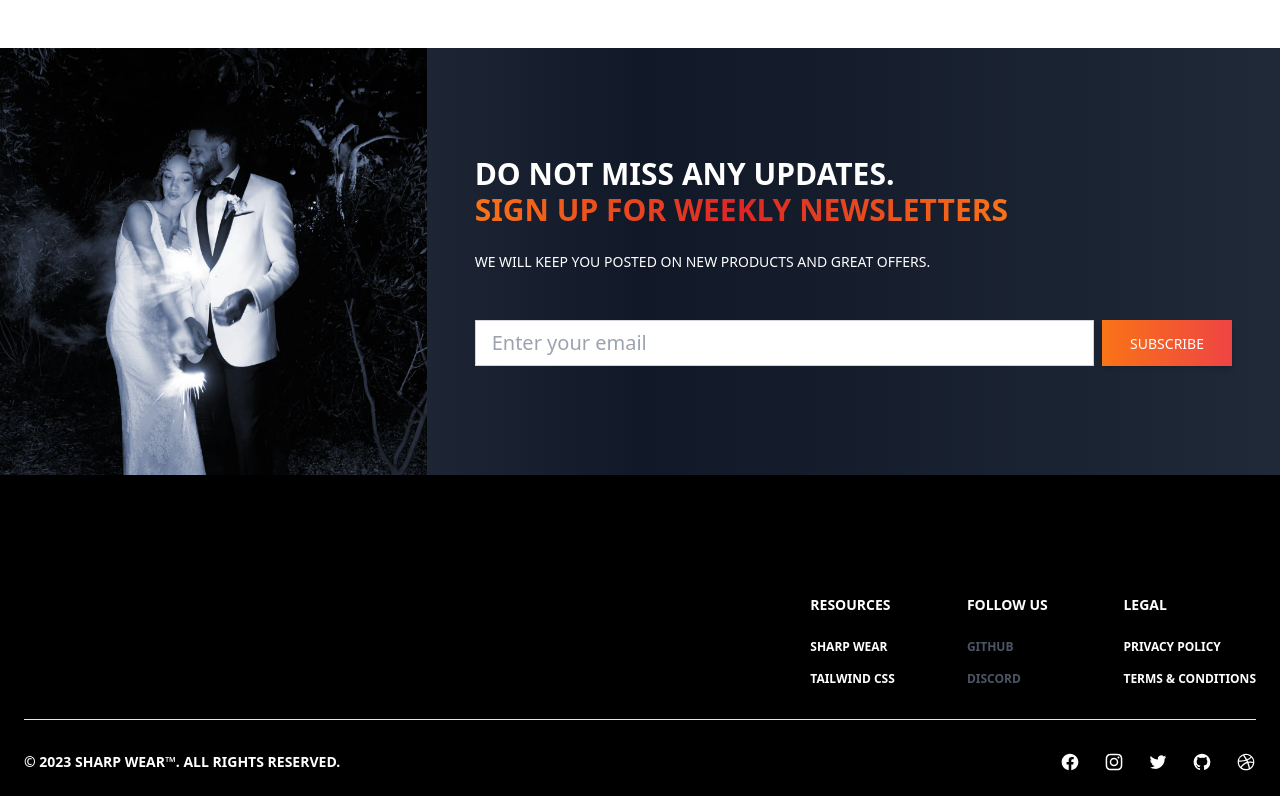
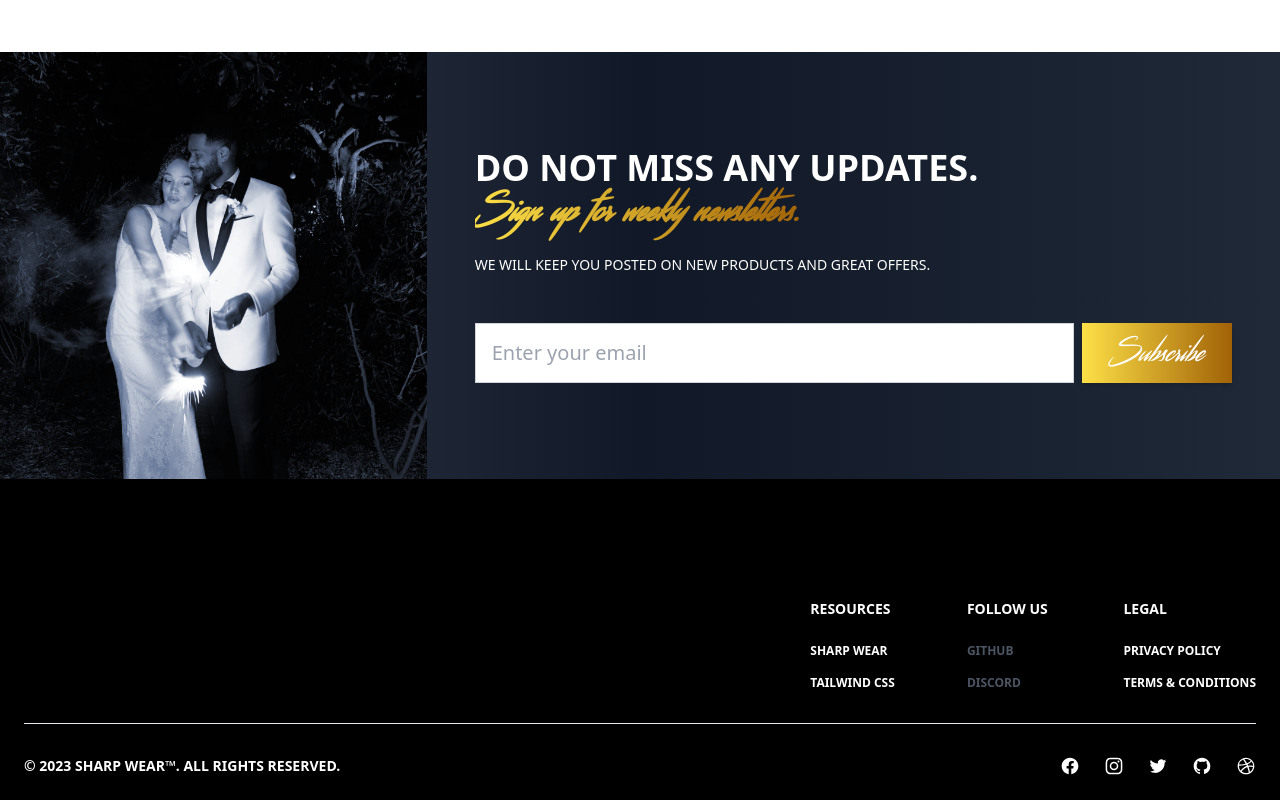
Before and after one commit to jwinbush/eyewear2023, a React (Create React App) app: page / in a window 1280 px wide. Shown: the part 1476-2276 px from the top of the page. Built offline with nearby package versions, Linux system fonts and the light colour scheme.

Commit message:
Updating footer 👣

```diff
--- a/src/components/header/Header.js
+++ b/src/components/header/Header.js
@@ -242,7 +242,7 @@ const Header = () => {
       </div>
       <div id="mainNav" className="px-4 lg:px-10 relative lg:flex w-full items-center lg:justify-start bg-black py-2 text-white shadow-lg lg:flex-wrap justify-center border-b border-gray-700">
         <section className="justify-between flex">
-          <div className=" text-2xl py-1 font-Streamster normal-case text-transparent bg-clip-text bg-gradient-to-r from-yellow-300 to-yellow-700" id="logo">
+          <div className="  text-2xl lg:text-3xl py-1 font-Streamster normal-case text-transparent bg-clip-text bg-gradient-to-r from-yellow-300 to-yellow-700" id="logo">
             <Link to="/" onClick={refreshPage}>
               SharpWear
             </Link>
--- a/src/pages/Home.js
+++ b/src/pages/Home.js
@@ -197,10 +197,13 @@ function Home() {
             style={{ backgroundImage: `url(${slides[currentIndex].url})` }}
             className="font-Streamster normal-case w-full h-full bg-top bg-cover duration-75 text-center tracking-wider"
           >
-            <h1 id="mainText"  className=" pt-[250px] lg:pt-[670px] mb-2	font-extrabold text-5xl lg:text-8xl text-transparent bg-clip-text bg-gradient-to-r from-yellow-300 to-yellow-700">
+            <h1
+              id="mainText"
+              className=" pt-[250px] lg:pt-[670px] mb-2	font-extrabold text-5xl lg:text-8xl text-transparent bg-clip-text bg-gradient-to-r from-yellow-300 to-yellow-700"
+            >
               Style that suits you
             </h1>
-            <p  className="text-xl font-extrabold text-transparent bg-clip-text bg-gradient-to-r from-yellow-300 to-yellow-700 lg:text-3xl ">
+            <p className="text-xl font-extrabold text-transparent bg-clip-text bg-gradient-to-r from-yellow-300 to-yellow-700 lg:text-3xl ">
               Tuxedos and suits, for rent and for keeps.
             </p>
           </div>
@@ -454,11 +457,11 @@ function Home() {
             </div>
             <div className="grow-0 shrink-0 basis-auto w-full lg:w-6/12 xl:w-8/12">
               <div className="px-6 py-12 md:px-12">
-                <h2 className="text-3xl font-bold mb-6">
+                <h2 className="text-3xl lg:text-4xl font-bold mb-6">
                   Do not miss any updates.
                   <br />
-                  <span className="text-transparent bg-clip-text bg-gradient-to-r from-orange-500 via-red-600 to-orange-500">
-                    SIGN UP FOR WEEKLY NEWSLETTERS
+                  <span className="normal-case font-Streamster text-transparent bg-clip-text bg-gradient-to-r from-yellow-300 to-yellow-700">
+                    Sign up for weekly newsletters.
                   </span>
                 </h2>
                 <p className="text-white mb-12">
@@ -472,7 +475,7 @@ function Home() {
                   />
                   <button
                     type="submit"
-                    className="inline-block px-7 py-3 bg-gradient-to-r from-orange-500 to-red-500 text-white font-medium text-sm leading-snug uppercase  shadow-md hover:bg-red-600 hover:shadow-lg focus:bg-blue-700 focus:shadow-lg focus:outline-none focus:ring-0 active:bg-blue-800 active:shadow-lg transition duration-150 ease-in-out"
+                    className="normal-case lg:text-3xl font-Streamster inline-block px-7 py-3 bg-gradient-to-r from-yellow-300 to-yellow-700  text-white font-medium text-xl leading-snug  shadow-md hover:bg-red-600 hover:shadow-lg focus:bg-blue-700 focus:shadow-lg focus:outline-none focus:ring-0 active:bg-blue-800 active:shadow-lg transition duration-150 ease-in-out"
                     data-mdb-ripple="true"
                     data-mdb-ripple-color="light"
                   >
--- a/src/pages/suits-tuxedos/Business.js
+++ b/src/pages/suits-tuxedos/Business.js
@@ -276,7 +276,6 @@ function Business() {
         </svg>
       </button>
 
-      {/* <!-- Explanation --> */}
       <div className="container mt-4 text-center text-neutral-800 dark:text-neutral-200"></div>
       {/* <!-- Section: Design Block --> */}
       <section className=" text-white text-center lg:text-left">
@@ -291,11 +290,11 @@ function Business() {
             </div>
             <div className="grow-0 shrink-0 basis-auto w-full lg:w-6/12 xl:w-8/12">
               <div className="px-6 py-12 md:px-12">
-                <h2 className="text-3xl font-bold mb-6">
+                <h2 className="text-3xl lg:text-4xl font-bold mb-6">
                   Do not miss any updates.
                   <br />
-                  <span className="text-transparent bg-clip-text bg-gradient-to-r from-orange-500 via-red-600 to-orange-500">
-                    SIGN UP FOR WEEKLY NEWSLETTERS
+                  <span className="normal-case font-Streamster text-transparent bg-clip-text bg-gradient-to-r from-yellow-300 to-yellow-700">
+                    Sign up for weekly newsletters.
                   </span>
                 </h2>
                 <p className="text-white mb-12">
@@ -309,7 +308,7 @@ function Business() {
                   />
                   <button
                     type="submit"
-                    className="inline-block px-7 py-3 bg-gradient-to-r from-orange-500 to-red-500 text-white font-medium text-sm leading-snug uppercase  shadow-md hover:bg-red-600 hover:shadow-lg focus:bg-blue-700 focus:shadow-lg focus:outline-none focus:ring-0 active:bg-blue-800 active:shadow-lg transition duration-150 ease-in-out"
+                    className="normal-case lg:text-3xl font-Streamster inline-block px-7 py-3 bg-gradient-to-r from-yellow-300 to-yellow-700  text-white font-medium text-xl leading-snug  shadow-md hover:bg-red-600 hover:shadow-lg focus:bg-blue-700 focus:shadow-lg focus:outline-none focus:ring-0 active:bg-blue-800 active:shadow-lg transition duration-150 ease-in-out"
                     data-mdb-ripple="true"
                     data-mdb-ripple-color="light"
                   >
--- a/src/pages/suits-tuxedos/FormalEvents.js
+++ b/src/pages/suits-tuxedos/FormalEvents.js
@@ -291,11 +291,11 @@ function FormalEvents() {
             </div>
             <div className="grow-0 shrink-0 basis-auto w-full lg:w-6/12 xl:w-8/12">
               <div className="px-6 py-12 md:px-12">
-                <h2 className="text-3xl font-bold mb-6">
+                <h2 className="text-3xl lg:text-4xl font-bold mb-6">
                   Do not miss any updates.
                   <br />
-                  <span className="text-transparent bg-clip-text bg-gradient-to-r from-orange-500 via-red-600 to-orange-500">
-                    SIGN UP FOR WEEKLY NEWSLETTERS
+                  <span className="normal-case font-Streamster text-transparent bg-clip-text bg-gradient-to-r from-yellow-300 to-yellow-700">
+                    Sign up for weekly newsletters.
                   </span>
                 </h2>
                 <p className="text-white mb-12">
@@ -309,7 +309,7 @@ function FormalEvents() {
                   />
                   <button
                     type="submit"
-                    className="inline-block px-7 py-3 bg-gradient-to-r from-orange-500 to-red-500 text-white font-medium text-sm leading-snug uppercase  shadow-md hover:bg-red-600 hover:shadow-lg focus:bg-blue-700 focus:shadow-lg focus:outline-none focus:ring-0 active:bg-blue-800 active:shadow-lg transition duration-150 ease-in-out"
+                    className="normal-case lg:text-3xl font-Streamster inline-block px-7 py-3 bg-gradient-to-r from-yellow-300 to-yellow-700  text-white font-medium text-xl leading-snug  shadow-md hover:bg-red-600 hover:shadow-lg focus:bg-blue-700 focus:shadow-lg focus:outline-none focus:ring-0 active:bg-blue-800 active:shadow-lg transition duration-150 ease-in-out"
                     data-mdb-ripple="true"
                     data-mdb-ripple-color="light"
                   >
--- a/src/pages/suits-tuxedos/NewArrivals.js
+++ b/src/pages/suits-tuxedos/NewArrivals.js
@@ -291,11 +291,11 @@ function NewArrivals() {
             </div>
             <div className="grow-0 shrink-0 basis-auto w-full lg:w-6/12 xl:w-8/12">
               <div className="px-6 py-12 md:px-12">
-                <h2 className="text-3xl font-bold mb-6">
+                <h2 className="text-3xl lg:text-4xl font-bold mb-6">
                   Do not miss any updates.
                   <br />
-                  <span className="text-transparent bg-clip-text bg-gradient-to-r from-orange-500 via-red-600 to-orange-500">
-                    SIGN UP FOR WEEKLY NEWSLETTERS
+                  <span className="normal-case font-Streamster text-transparent bg-clip-text bg-gradient-to-r from-yellow-300 to-yellow-700">
+                    Sign up for weekly newsletters.
                   </span>
                 </h2>
                 <p className="text-white mb-12">
@@ -309,7 +309,7 @@ function NewArrivals() {
                   />
                   <button
                     type="submit"
-                    className="inline-block px-7 py-3 bg-gradient-to-r from-orange-500 to-red-500 text-white font-medium text-sm leading-snug uppercase  shadow-md hover:bg-red-600 hover:shadow-lg focus:bg-blue-700 focus:shadow-lg focus:outline-none focus:ring-0 active:bg-blue-800 active:shadow-lg transition duration-150 ease-in-out"
+                    className="normal-case lg:text-3xl font-Streamster inline-block px-7 py-3 bg-gradient-to-r from-yellow-300 to-yellow-700  text-white font-medium text-xl leading-snug  shadow-md hover:bg-red-600 hover:shadow-lg focus:bg-blue-700 focus:shadow-lg focus:outline-none focus:ring-0 active:bg-blue-800 active:shadow-lg transition duration-150 ease-in-out"
                     data-mdb-ripple="true"
                     data-mdb-ripple-color="light"
                   >
--- a/src/pages/suits-tuxedos/Tuxedos.js
+++ b/src/pages/suits-tuxedos/Tuxedos.js
@@ -291,11 +291,11 @@ function Tuxedos() {
             </div>
             <div className="grow-0 shrink-0 basis-auto w-full lg:w-6/12 xl:w-8/12">
               <div className="px-6 py-12 md:px-12">
-                <h2 className="text-3xl font-bold mb-6">
+                <h2 className="text-3xl lg:text-4xl font-bold mb-6">
                   Do not miss any updates.
                   <br />
-                  <span className="text-transparent bg-clip-text bg-gradient-to-r from-orange-500 via-red-600 to-orange-500">
-                    SIGN UP FOR WEEKLY NEWSLETTERS
+                  <span className="normal-case font-Streamster text-transparent bg-clip-text bg-gradient-to-r from-yellow-300 to-yellow-700">
+                    Sign up for weekly newsletters.
                   </span>
                 </h2>
                 <p className="text-white mb-12">
@@ -309,7 +309,7 @@ function Tuxedos() {
                   />
                   <button
                     type="submit"
-                    className="inline-block px-7 py-3 bg-gradient-to-r from-orange-500 to-red-500 text-white font-medium text-sm leading-snug uppercase  shadow-md hover:bg-red-600 hover:shadow-lg focus:bg-blue-700 focus:shadow-lg focus:outline-none focus:ring-0 active:bg-blue-800 active:shadow-lg transition duration-150 ease-in-out"
+                    className="normal-case lg:text-3xl font-Streamster inline-block px-7 py-3 bg-gradient-to-r from-yellow-300 to-yellow-700  text-white font-medium text-xl leading-snug  shadow-md hover:bg-red-600 hover:shadow-lg focus:bg-blue-700 focus:shadow-lg focus:outline-none focus:ring-0 active:bg-blue-800 active:shadow-lg transition duration-150 ease-in-out"
                     data-mdb-ripple="true"
                     data-mdb-ripple-color="light"
                   >
--- a/src/pages/suits-tuxedos/Wedding.js
+++ b/src/pages/suits-tuxedos/Wedding.js
@@ -291,11 +291,11 @@ function Wedding() {
             </div>
             <div className="grow-0 shrink-0 basis-auto w-full lg:w-6/12 xl:w-8/12">
               <div className="px-6 py-12 md:px-12">
-                <h2 className="text-3xl font-bold mb-6">
+                <h2 className="text-3xl lg:text-4xl font-bold mb-6">
                   Do not miss any updates.
                   <br />
-                  <span className="text-transparent bg-clip-text bg-gradient-to-r from-orange-500 via-red-600 to-orange-500">
-                    SIGN UP FOR WEEKLY NEWSLETTERS
+                  <span className="normal-case font-Streamster text-transparent bg-clip-text bg-gradient-to-r from-yellow-300 to-yellow-700">
+                    Sign up for weekly newsletters.
                   </span>
                 </h2>
                 <p className="text-white mb-12">
@@ -309,7 +309,7 @@ function Wedding() {
                   />
                   <button
                     type="submit"
-                    className="inline-block px-7 py-3 bg-gradient-to-r from-orange-500 to-red-500 text-white font-medium text-sm leading-snug uppercase  shadow-md hover:bg-red-600 hover:shadow-lg focus:bg-blue-700 focus:shadow-lg focus:outline-none focus:ring-0 active:bg-blue-800 active:shadow-lg transition duration-150 ease-in-out"
+                    className="normal-case lg:text-3xl font-Streamster inline-block px-7 py-3 bg-gradient-to-r from-yellow-300 to-yellow-700  text-white font-medium text-xl leading-snug  shadow-md hover:bg-red-600 hover:shadow-lg focus:bg-blue-700 focus:shadow-lg focus:outline-none focus:ring-0 active:bg-blue-800 active:shadow-lg transition duration-150 ease-in-out"
                     data-mdb-ripple="true"
                     data-mdb-ripple-color="light"
                   >
```
